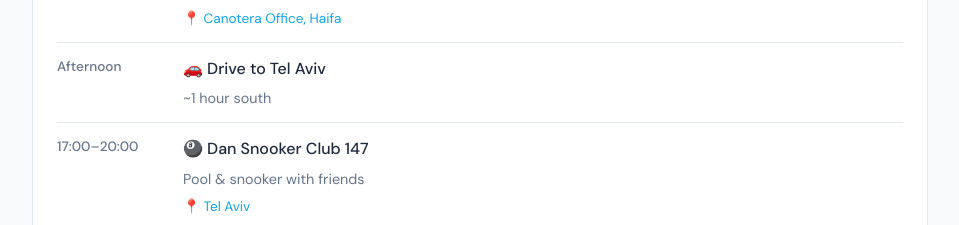
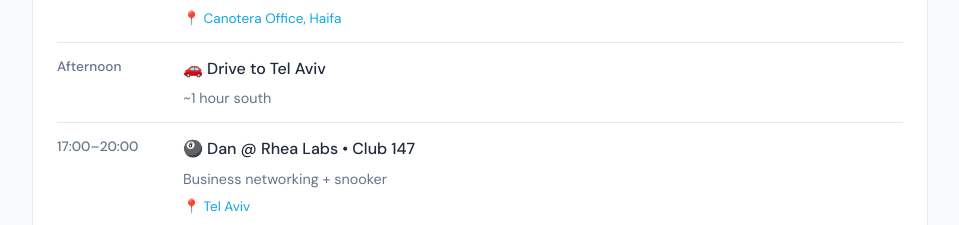
Before and after one commit to silverdavi/freshsilver-site, a React (Vite) app: page / in a window 1280 px wide. Shown: the part 2180-2405 px from the top of the page, without its empty margins (320-1279 px from the left). Built offline with nearby package versions, Linux system fonts and the light colour scheme; no server answers.

Commit message:
Add Dan @ Rhea Labs business context to snooker event

```diff
--- a/src/App.tsx
+++ b/src/App.tsx
@@ -61,7 +61,7 @@ const ISRAEL_TRIP: TripDay[] = [
     events: [
       { time: 'Morning', title: 'Canotera Client Work', emoji: '💼', location: 'Canotera Office, Haifa', description: 'On-site collaboration with key client • Kernel Keys LLC business' },
       { time: 'Afternoon', title: 'Drive to Tel Aviv', emoji: '🚗', description: '~1 hour south' },
-      { time: '17:00–20:00', title: 'Dan Snooker Club 147', emoji: '🎱', location: 'Tel Aviv', description: 'Pool & snooker with friends' },
+      { time: '17:00–20:00', title: 'Dan @ Rhea Labs • Club 147', emoji: '🎱', location: 'Tel Aviv', description: 'Business networking + snooker' },
       {
         time: '19:30–22:30',
         title: 'NYE Karaoke Party! 🎤',
```
